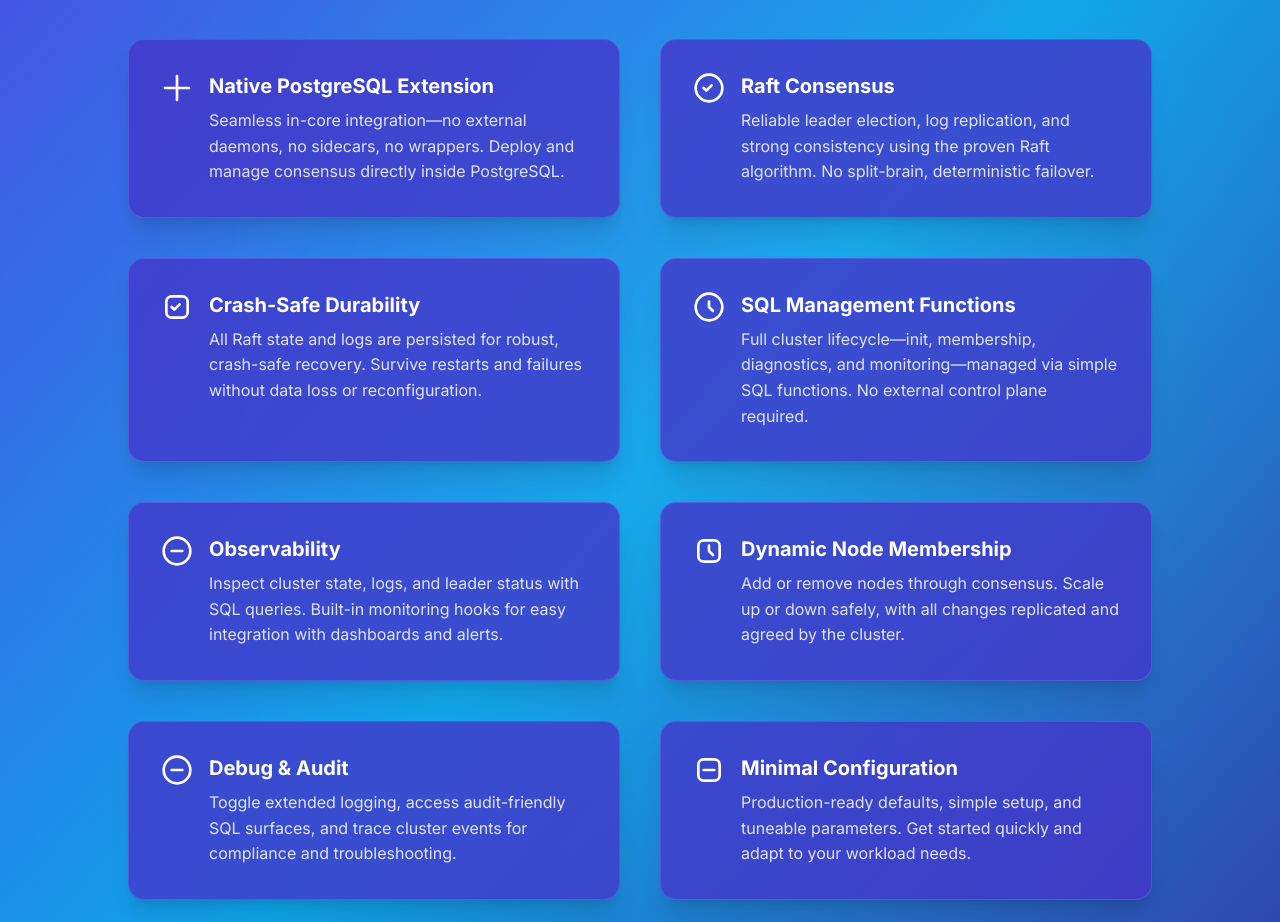
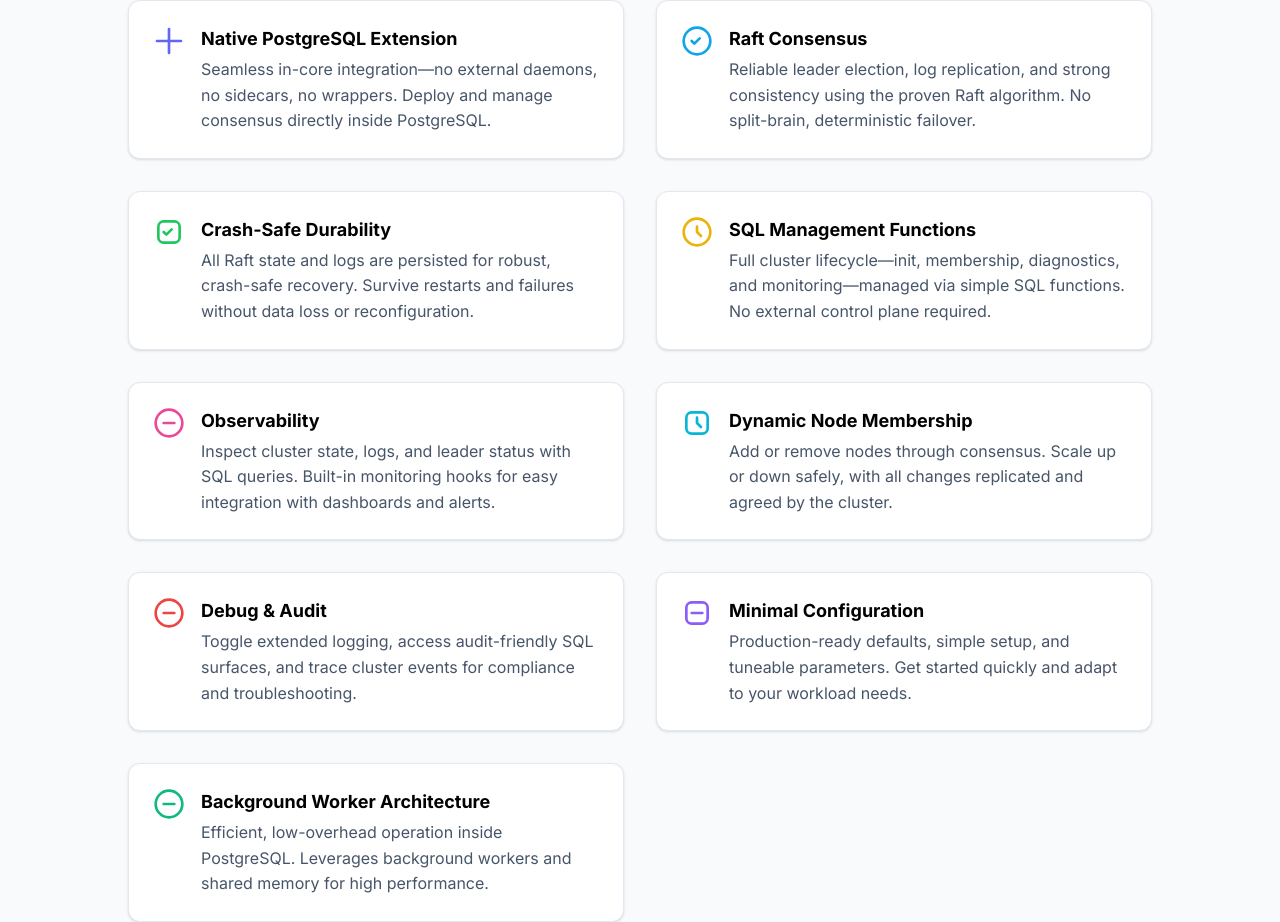
Before and after one commit to pgElephant/www, a Next.js app: page /pgraft in a window 1280 px wide. Shown: the part 1845-2767 px from the top of the page. Built offline with nearby package versions, Linux system fonts and the light colour scheme.

Commit message:
Issue (#1): Initial Commit.

```diff
--- a/app/pgraft/page.tsx
+++ b/app/pgraft/page.tsx
@@ -86,77 +86,76 @@
         </div>
       </section>
 
-      {/* Detailed Features List (Hero Section) */}
-      <section className="py-24 bg-gradient-to-br from-indigo-600 via-sky-500 to-indigo-800 text-white relative overflow-hidden">
-        <div className="absolute inset-0 opacity-20 bg-[radial-gradient(circle_at_60%_40%,rgba(255,255,255,0.25),transparent_60%)]" />
-        <div className="container-wide relative z-10">
-          <div className="text-center mb-16">
-            <div className="text-xs tracking-wider font-semibold text-white uppercase mb-2">Features</div>
-            <h2 className="text-4xl md:text-5xl font-extrabold mb-4 drop-shadow-lg">Detailed Features List</h2>
-            <p className="max-w-2xl mx-auto text-lg text-slate-100/90 font-medium">Everything you need for robust, distributed PostgreSQL—built in.</p>
+      {/* Detailed Features List (Clean, Card Grid) */}
+      <section className="py-20 bg-slate-50 border-t border-b">
+        <div className="container-wide">
+          <div className="text-center mb-14">
+            <div className="text-xs tracking-wider font-semibold text-indigo-500 uppercase mb-2">Features</div>
+            <h2 className="text-3xl md:text-4xl font-bold text-slate-900 mb-3">Detailed Features List</h2>
+            <p className="max-w-2xl mx-auto text-base text-slate-600">Everything you need for robust, distributed PostgreSQL—built in.</p>
           </div>
-          <div className="grid md:grid-cols-2 gap-10 max-w-5xl mx-auto">
-            <div className="flex items-start gap-4 bg-indigo-700/80 rounded-2xl shadow-xl p-8 border border-indigo-400/30">
-              <span className="text-white"><svg width="32" height="32" fill="none" viewBox="0 0 24 24"><path d="M12 3v18m9-9H3" stroke="currentColor" strokeWidth="2" strokeLinecap="round" strokeLinejoin="round"/></svg></span>
+          <div className="grid md:grid-cols-2 gap-8 max-w-5xl mx-auto">
+            <div className="flex items-start gap-4 bg-white rounded-xl shadow p-6 border border-slate-200">
+              <span className="text-indigo-500"><svg width="32" height="32" fill="none" viewBox="0 0 24 24"><path d="M12 3v18m9-9H3" stroke="currentColor" strokeWidth="2" strokeLinecap="round" strokeLinejoin="round"/></svg></span>
               <div>
-                <h4 className="font-bold text-xl mb-2">Native PostgreSQL Extension</h4>
-                <p className="text-slate-100/90">Seamless in-core integration—no external daemons, no sidecars, no wrappers. Deploy and manage consensus directly inside PostgreSQL.</p>
+                <h4 className="font-bold text-lg mb-1">Native PostgreSQL Extension</h4>
+                <p className="text-slate-600">Seamless in-core integration—no external daemons, no sidecars, no wrappers. Deploy and manage consensus directly inside PostgreSQL.</p>
               </div>
             </div>
-            <div className="flex items-start gap-4 bg-indigo-700/80 rounded-2xl shadow-xl p-8 border border-indigo-400/30">
-              <span className="text-white"><svg width="32" height="32" fill="none" viewBox="0 0 24 24"><circle cx="12" cy="12" r="10" stroke="currentColor" strokeWidth="2"/><path d="M8 12l2 2 4-4" stroke="currentColor" strokeWidth="2" strokeLinecap="round" strokeLinejoin="round"/></svg></span>
+            <div className="flex items-start gap-4 bg-white rounded-xl shadow p-6 border border-slate-200">
+              <span className="text-sky-500"><svg width="32" height="32" fill="none" viewBox="0 0 24 24"><circle cx="12" cy="12" r="10" stroke="currentColor" strokeWidth="2"/><path d="M8 12l2 2 4-4" stroke="currentColor" strokeWidth="2" strokeLinecap="round" strokeLinejoin="round"/></svg></span>
               <div>
-                <h4 className="font-bold text-xl mb-2">Raft Consensus</h4>
-                <p className="text-slate-100/90">Reliable leader election, log replication, and strong consistency using the proven Raft algorithm. No split-brain, deterministic failover.</p>
+                <h4 className="font-bold text-lg mb-1">Raft Consensus</h4>
+                <p className="text-slate-600">Reliable leader election, log replication, and strong consistency using the proven Raft algorithm. No split-brain, deterministic failover.</p>
               </div>
             </div>
-            <div className="flex items-start gap-4 bg-indigo-700/80 rounded-2xl shadow-xl p-8 border border-indigo-400/30">
-              <span className="text-white"><svg width="32" height="32" fill="none" viewBox="0 0 24 24"><rect x="4" y="4" width="16" height="16" rx="4" stroke="currentColor" strokeWidth="2"/><path d="M8 12l2 2 4-4" stroke="currentColor" strokeWidth="2" strokeLinecap="round" strokeLinejoin="round"/></svg></span>
+            <div className="flex items-start gap-4 bg-white rounded-xl shadow p-6 border border-slate-200">
+              <span className="text-green-500"><svg width="32" height="32" fill="none" viewBox="0 0 24 24"><rect x="4" y="4" width="16" height="16" rx="4" stroke="currentColor" strokeWidth="2"/><path d="M8 12l2 2 4-4" stroke="currentColor" strokeWidth="2" strokeLinecap="round" strokeLinejoin="round"/></svg></span>
               <div>
-                <h4 className="font-bold text-xl mb-2">Crash-Safe Durability</h4>
-                <p className="text-slate-100/90">All Raft state and logs are persisted for robust, crash-safe recovery. Survive restarts and failures without data loss or reconfiguration.</p>
+                <h4 className="font-bold text-lg mb-1">Crash-Safe Durability</h4>
+                <p className="text-slate-600">All Raft state and logs are persisted for robust, crash-safe recovery. Survive restarts and failures without data loss or reconfiguration.</p>
               </div>
             </div>
-            <div className="flex items-start gap-4 bg-indigo-700/80 rounded-2xl shadow-xl p-8 border border-indigo-400/30">
-              <span className="text-white"><svg width="32" height="32" fill="none" viewBox="0 0 24 24"><path d="M12 8v4l3 3" stroke="currentColor" strokeWidth="2" strokeLinecap="round" strokeLinejoin="round"/><circle cx="12" cy="12" r="10" stroke="currentColor" strokeWidth="2"/></svg></span>
+            <div className="flex items-start gap-4 bg-white rounded-xl shadow p-6 border border-slate-200">
+              <span className="text-yellow-500"><svg width="32" height="32" fill="none" viewBox="0 0 24 24"><path d="M12 8v4l3 3" stroke="currentColor" strokeWidth="2" strokeLinecap="round" strokeLinejoin="round"/><circle cx="12" cy="12" r="10" stroke="currentColor" strokeWidth="2"/></svg></span>
               <div>
-                <h4 className="font-bold text-xl mb-2">SQL Management Functions</h4>
-                <p className="text-slate-100/90">Full cluster lifecycle—init, membership, diagnostics, and monitoring—managed via simple SQL functions. No external control plane required.</p>
+                <h4 className="font-bold text-lg mb-1">SQL Management Functions</h4>
+                <p className="text-slate-600">Full cluster lifecycle—init, membership, diagnostics, and monitoring—managed via simple SQL functions. No external control plane required.</p>
               </div>
             </div>
-            <div className="flex items-start gap-4 bg-indigo-700/80 rounded-2xl shadow-xl p-8 border border-indigo-400/30">
-              <span className="text-white"><svg width="32" height="32" fill="none" viewBox="0 0 24 24"><circle cx="12" cy="12" r="10" stroke="currentColor" strokeWidth="2"/><path d="M8 12h8" stroke="currentColor" strokeWidth="2" strokeLinecap="round"/></svg></span>
+            <div className="flex items-start gap-4 bg-white rounded-xl shadow p-6 border border-slate-200">
+              <span className="text-pink-500"><svg width="32" height="32" fill="none" viewBox="0 0 24 24"><circle cx="12" cy="12" r="10" stroke="currentColor" strokeWidth="2"/><path d="M8 12h8" stroke="currentColor" strokeWidth="2" strokeLinecap="round"/></svg></span>
               <div>
-                <h4 className="font-bold text-xl mb-2">Observability</h4>
-                <p className="text-slate-100/90">Inspect cluster state, logs, and leader status with SQL queries. Built-in monitoring hooks for easy integration with dashboards and alerts.</p>
+                <h4 className="font-bold text-lg mb-1">Observability</h4>
+                <p className="text-slate-600">Inspect cluster state, logs, and leader status with SQL queries. Built-in monitoring hooks for easy integration with dashboards and alerts.</p>
               </div>
             </div>
-            <div className="flex items-start gap-4 bg-indigo-700/80 rounded-2xl shadow-xl p-8 border border-indigo-400/30">
-              <span className="text-white"><svg width="32" height="32" fill="none" viewBox="0 0 24 24"><rect x="4" y="4" width="16" height="16" rx="4" stroke="currentColor" strokeWidth="2"/><path d="M12 8v4l3 3" stroke="currentColor" strokeWidth="2" strokeLinecap="round" strokeLinejoin="round"/></svg></span>
+            <div className="flex items-start gap-4 bg-white rounded-xl shadow p-6 border border-slate-200">
+              <span className="text-cyan-500"><svg width="32" height="32" fill="none" viewBox="0 0 24 24"><rect x="4" y="4" width="16" height="16" rx="4" stroke="currentColor" strokeWidth="2"/><path d="M12 8v4l3 3" stroke="currentColor" strokeWidth="2" strokeLinecap="round" strokeLinejoin="round"/></svg></span>
               <div>
-                <h4 className="font-bold text-xl mb-2">Dynamic Node Membership</h4>
-                <p className="text-slate-100/90">Add or remove nodes through consensus. Scale up or down safely, with all changes replicated and agreed by the cluster.</p>
+                <h4 className="font-bold text-lg mb-1">Dynamic Node Membership</h4>
+                <p className="text-slate-600">Add or remove nodes through consensus. Scale up or down safely, with all changes replicated and agreed by the cluster.</p>
               </div>
             </div>
-            <div className="flex items-start gap-4 bg-indigo-700/80 rounded-2xl shadow-xl p-8 border border-indigo-400/30">
-              <span className="text-white"><svg width="32" height="32" fill="none" viewBox="0 0 24 24"><circle cx="12" cy="12" r="10" stroke="currentColor" strokeWidth="2"/><path d="M8 12h8" stroke="currentColor" strokeWidth="2" strokeLinecap="round"/></svg></span>
+            <div className="flex items-start gap-4 bg-white rounded-xl shadow p-6 border border-slate-200">
+              <span className="text-red-500"><svg width="32" height="32" fill="none" viewBox="0 0 24 24"><circle cx="12" cy="12" r="10" stroke="currentColor" strokeWidth="2"/><path d="M8 12h8" stroke="currentColor" strokeWidth="2" strokeLinecap="round"/></svg></span>
               <div>
-                <h4 className="font-bold text-xl mb-2">Debug & Audit</h4>
-                <p className="text-slate-100/90">Toggle extended logging, access audit-friendly SQL surfaces, and trace cluster events for compliance and troubleshooting.</p>
+                <h4 className="font-bold text-lg mb-1">Debug & Audit</h4>
+                <p className="text-slate-600">Toggle extended logging, access audit-friendly SQL surfaces, and trace cluster events for compliance and troubleshooting.</p>
               </div>
             </div>
-            <div className="flex items-start gap-4 bg-indigo-700/80 rounded-2xl shadow-xl p-8 border border-indigo-400/30">
-              <span className="text-white"><svg width="32" height="32" fill="none" viewBox="0 0 24 24"><rect x="4" y="4" width="16" height="16" rx="4" stroke="currentColor" strokeWidth="2"/><path d="M8 12h8" stroke="currentColor" strokeWidth="2" strokeLinecap="round"/></svg></span>
+            <div className="flex items-start gap-4 bg-white rounded-xl shadow p-6 border border-slate-200">
+              <span className="text-violet-500"><svg width="32" height="32" fill="none" viewBox="0 0 24 24"><rect x="4" y="4" width="16" height="16" rx="4" stroke="currentColor" strokeWidth="2"/><path d="M8 12h8" stroke="currentColor" strokeWidth="2" strokeLinecap="round"/></svg></span>
               <div>
-                <h4 className="font-bold text-xl mb-2">Minimal Configuration</h4>
-                <p className="text-slate-100/90">Production-ready defaults, simple setup, and tuneable parameters. Get started quickly and adapt to your workload needs.</p>
+                <h4 className="font-bold text-lg mb-1">Minimal Configuration</h4>
+                <p className="text-slate-600">Production-ready defaults, simple setup, and tuneable parameters. Get started quickly and adapt to your workload needs.</p>
               </div>
             </div>
-            <div className="flex items-start gap-4 bg-indigo-700/80 rounded-2xl shadow-xl p-8 border border-indigo-400/30">
-              <span className="text-white"><svg width="32" height="32" fill="none" viewBox="0 0 24 24"><circle cx="12" cy="12" r="10" stroke="currentColor" strokeWidth="2"/><path d="M8 12h8" stroke="currentColor" strokeWidth="2" strokeLinecap="round"/></svg></span>
+            <div className="flex items-start gap-4 bg-white rounded-xl shadow p-6 border border-slate-200">
+              <span className="text-emerald-500"><svg width="32" height="32" fill="none" viewBox="0 0 24 24"><circle cx="12" cy="12" r="10" stroke="currentColor" strokeWidth="2"/><path d="M8 12h8" stroke="currentColor" strokeWidth="2" strokeLinecap="round"/></svg></span>
               <div>
-                <h4 className="font-bold text-xl mb-2">Background Worker Architecture</h4>
-                <p className="text-slate-100/90">Efficient, low-overhead operation inside PostgreSQL. Leverages background workers and shared memory for high performance.</p>
+                <h4 className="font-bold text-lg mb-1">Background Worker Architecture</h4>
+                <p className="text-slate-600">Efficient, low-overhead operation inside PostgreSQL. Leverages background workers and shared memory for high performance.</p>
               </div>
             </div>
           </div>
```
